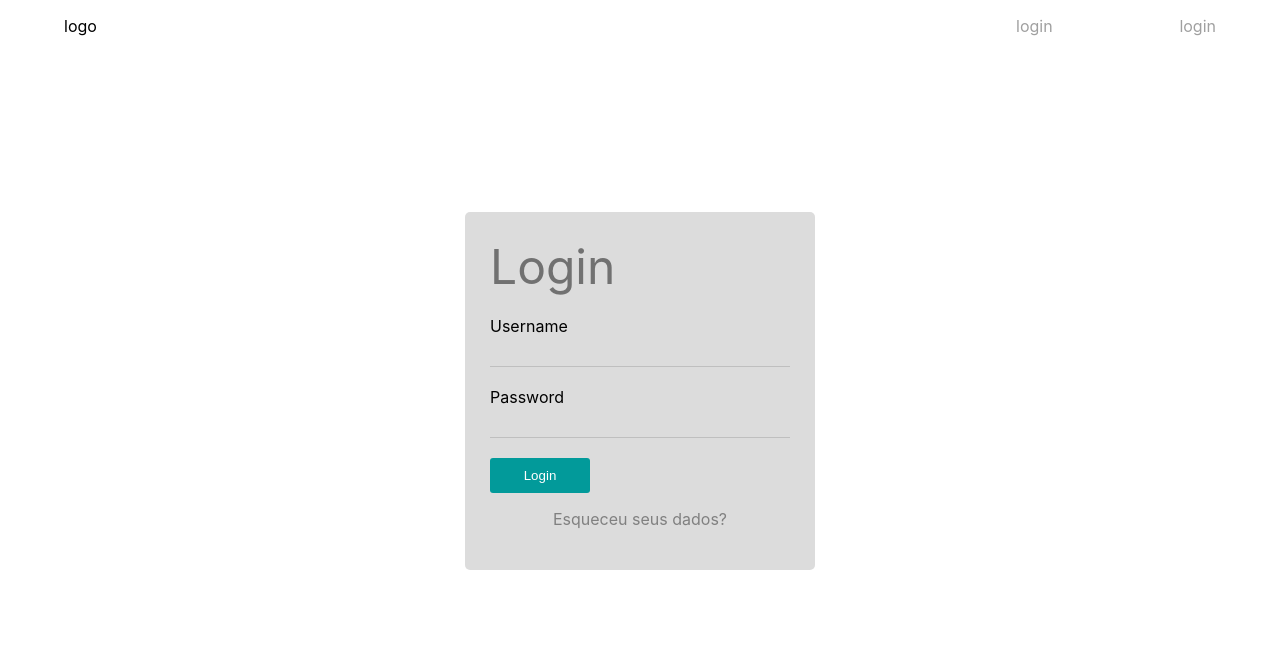
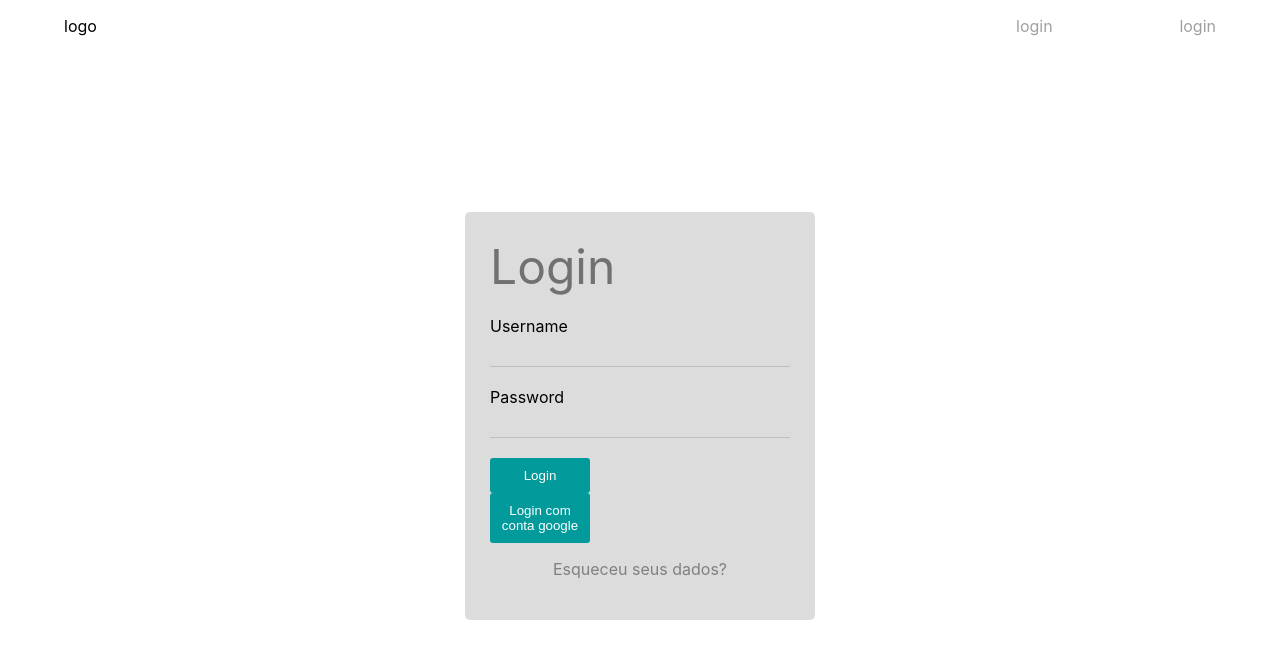
Before and after one commit to jonathassk/ecommerce, a React (Create React App) app: page /login in a window 1280 px wide. Shown: the top 658 px of the page. Built offline with nearby package versions, Linux system fonts and the light colour scheme.

Commit message:
configurado conexão por conta google

```diff
--- a/src/pages/login/login.component.jsx
+++ b/src/pages/login/login.component.jsx
@@ -1,6 +1,7 @@
 import React, { Component } from "react";
 import LoginChild from './loginChild.component';
 import './login.styles.scss';
+
 
 export default class Login extends Component {
   render () {
--- a/src/pages/login/loginChild.component.js
+++ b/src/pages/login/loginChild.component.js
@@ -1,5 +1,6 @@
 import React, { Component } from 'react';
 import './login.styles.scss';
+import {singInWithGoogle} from "../../firebase/firebase.utils";
 
 export default class LoginDiv extends Component {
   render () {
@@ -11,6 +12,7 @@ export default class LoginDiv extends Component {
         <label htmlFor='passwordInput' className='labelForm'>Password</label>
         <input type='password' className='loginInput' id='passwordInput'/>
         <button className='buttonLogin'>Login</button>
+        <button className='buttonLogin' onClick={singInWithGoogle}>Login com conta google</button>
         <p className='forgotLogin'>Esqueceu seus dados?</p>
       </>
     );
```
